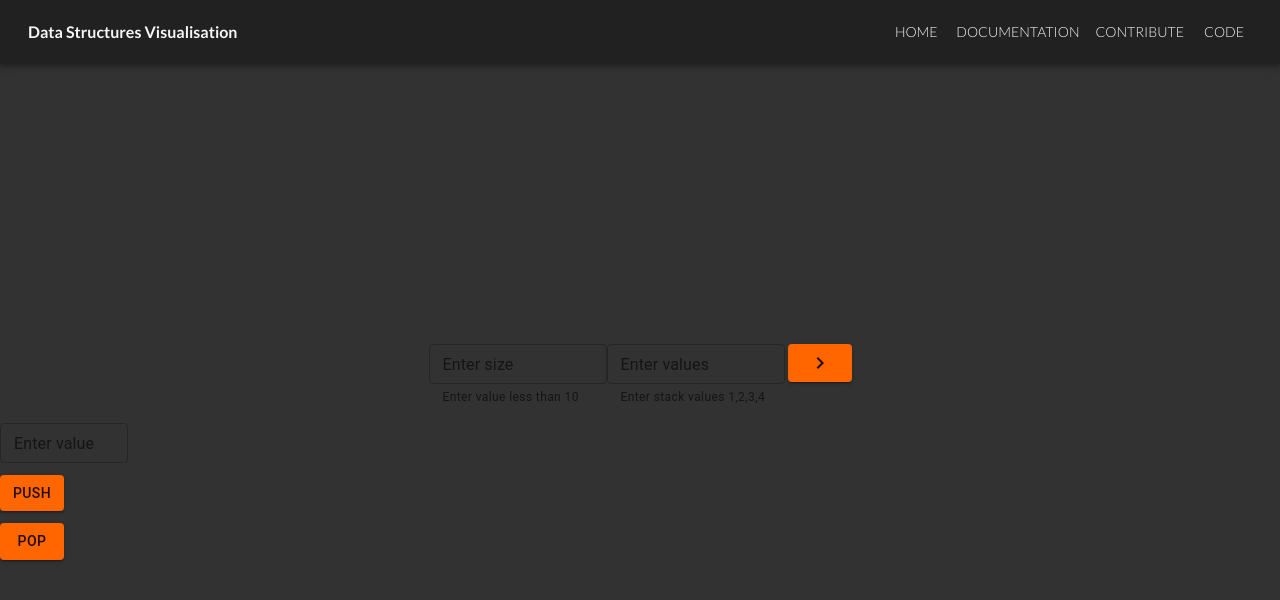
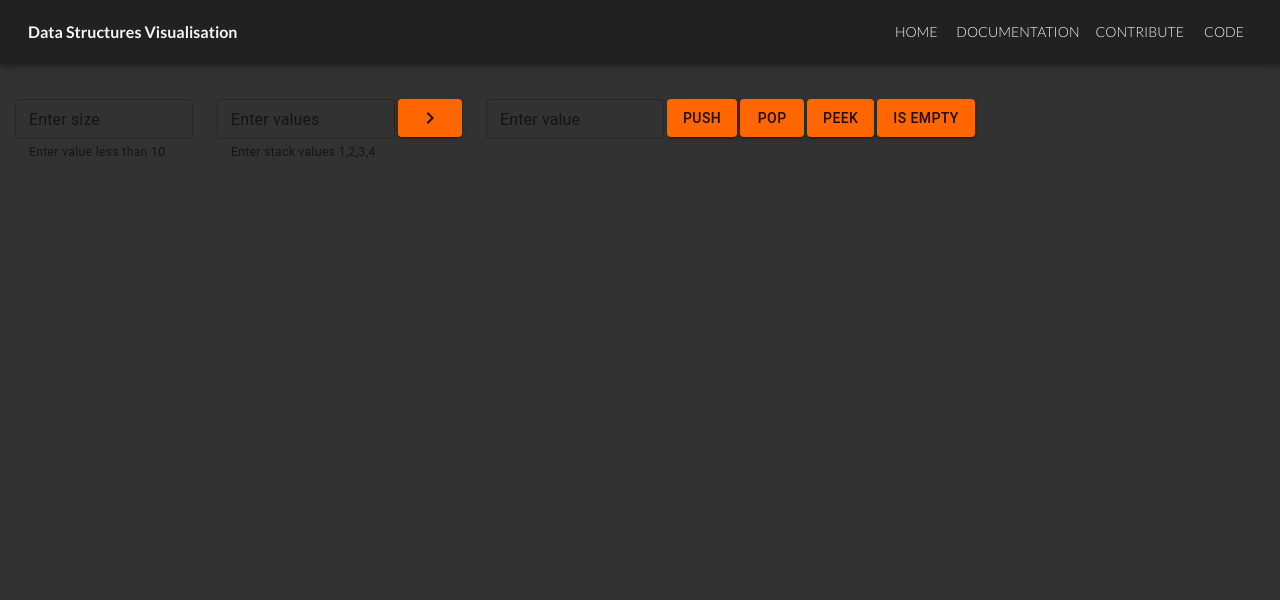
Before and after one commit to Narik118/DS-Visualisation, a React (Create React App) app in the folder dsvisual/: page /Stack in a window 1280 px wide. Shown: the top 600 px of the page. Built offline with nearby package versions, Linux system fonts and the light colour scheme.

Commit message:
update stack.js and added a new class in css

```diff
--- a/dsvisual/src/components/Stack.js
+++ b/dsvisual/src/components/Stack.js
@@ -1,6 +1,6 @@
 import {React, useEffect, useState} from 'react'
 import '../styles.css'
-import { Grid, Stack, Divider, Paper, TextField, Button } from '@mui/material'
+import { Grid, Stack, Divider, Paper, TextField, Button,} from '@mui/material'
 import { makeStyles, styled } from '@mui/styles';
 import NavigateNextIcon from '@mui/icons-material/NavigateNext';
 import { createMuiTheme, ThemeProvider } from '@mui/material';
@@ -93,6 +93,7 @@ const Stacks = ()=>{
     const [newArr, setNewArr] = useState()
     //push function
     const pushInput = (e)=>{
+        console.log(e)
         setNewArr(arrayValues.push(e))
         return(
             <Stack justifyContent='center' direction="row" divider={<Divider orientation="vertical" flexItem />} spacing={1} >
@@ -117,12 +118,33 @@ const Stacks = ()=>{
         </Stack>
         )
     }
+    //peek function
+    const peekFunction=()=>{
+        if(arrayValues.length == 0){
+            alert("Stack is Empty")
+        }
+        else{
+            var lastElement = arrayValues[-1]
+            console.log(lastElement)
+        }
+
+    }
+    //Empty function
+    const emptyFunction=()=>{
+        if(arrayValues.length == 0){
+            alert("Stack is Empty")
+        }
+        else if(arrayValues.length != null){
+            console.log(arrayValues)
+            alert("Stack is Full")
+        }
+    }
 
 
     const CreateArray=()=>{
         return(
         <Stack justifyContent='center' direction="row" divider={<Divider orientation="vertical" flexItem />} spacing={1} >
-                <Stack direction="column-reverse">
+                <Stack direction="column-reverse" className='outputSize'>
                 {arrayValues.map(item=>(
                     <Item id='itemId'>{item}</Item>
                 ))}
@@ -134,24 +156,22 @@ const Stacks = ()=>{
     return(
         <div>
             <ThemeProvider theme={theme}>
-        <Grid  direction='row' className='mainDiv' >
-            <Grid textAlign='center' className='inputClass'>
-                <TextField variant='outlined' className={classes.textFeild} id='inputId' label='Enter size' size='small' onChange={arraySizeInput} type='number' error={invalidInput} helperText='Enter value less than 10'> </TextField>
-                <TextField variant='outlined' id='inputId' label='Enter values' size='small' onChange={arrayInput} error={invalidArrayInput} helperText={helperMessage}> </TextField>
-                <Button variant='contained' id='createId' onClick={onCreate}>
+        <Grid  direction='row' className='mainDiv' container >
+            <Grid textAlign='left' className='inputClass'>
+                <Stack direction="row" spacing={3}>
+                  <TextField variant='outlined' className={classes.textFeild} id='inputId' label='Enter size' size='small' onChange={arraySizeInput} type='number' error={invalidInput} helperText='Enter value less than 10'> </TextField>
+                  <TextField variant='outlined' id='inputId' label='Enter values' size='small' onChange={arrayInput} error={invalidArrayInput} helperText={helperMessage}> </TextField>
+                  <Button variant='contained' id='createId' onClick={onCreate}>
                     <NavigateNextIcon/>
-                </Button>
-
-            </Grid>
-
-            <Grid>
-                <CreateArray/>
-                <Stack spacing={1.5}>
-                 <TextField variant='outlined' className={classes.textFeild} className="inputSize" id='inputId' label='Enter value' size='small' type='number' error={invalidInput} onChange={pushInput} name='pushValue'> </TextField>
-                 <Button variant='contained' className="buttonSize" onClick={pushInput}>PUSH</Button>
-                 <Button variant='contained' className="buttonSize" onClick={popFunction}>POP</Button>
+                  </Button>
+                  <TextField variant='outlined' className={classes.textFeild} id='inputId' label='Enter value' size='small' type='number' error={invalidInput} onChange={pushInput}> </TextField>
+                  <Button variant='contained' id='createId' onClick={pushInput}>PUSH</Button>
+                  <Button variant='contained' id='createId' onClick={popFunction}>POP</Button>
+                  <Button variant='contained' id='createId' onClick={peekFunction}>PEEK</Button>
+                  <Button variant='contained' id='createId' onClick={emptyFunction}>Is Empty</Button>
                 </Stack>
             </Grid>
+                <CreateArray/>
         </Grid>
         </ThemeProvider>
         </div>
--- a/dsvisual/src/styles.css
+++ b/dsvisual/src/styles.css
@@ -10,7 +10,7 @@ body{
     height: 100vh;
 }
 .mainDiv{
-    padding-top: 35vh;
+    padding-top: 35px;
 }
 
 #inputId{
@@ -20,6 +20,7 @@ body{
 
 .inputClass{
     margin-bottom: 15px;
+    margin-left: 15px;
 }
 
 #createId{
@@ -42,9 +43,10 @@ body{
 #landingGrid{
     padding: 35px 20px
 }
-.buttonSize{
-    width: 5%;
-}
 .inputSize{
     width: 10%;
 }
+.outputSize{
+    margin-top: 100px;
+    margin-right: 1200%;
+}
```
